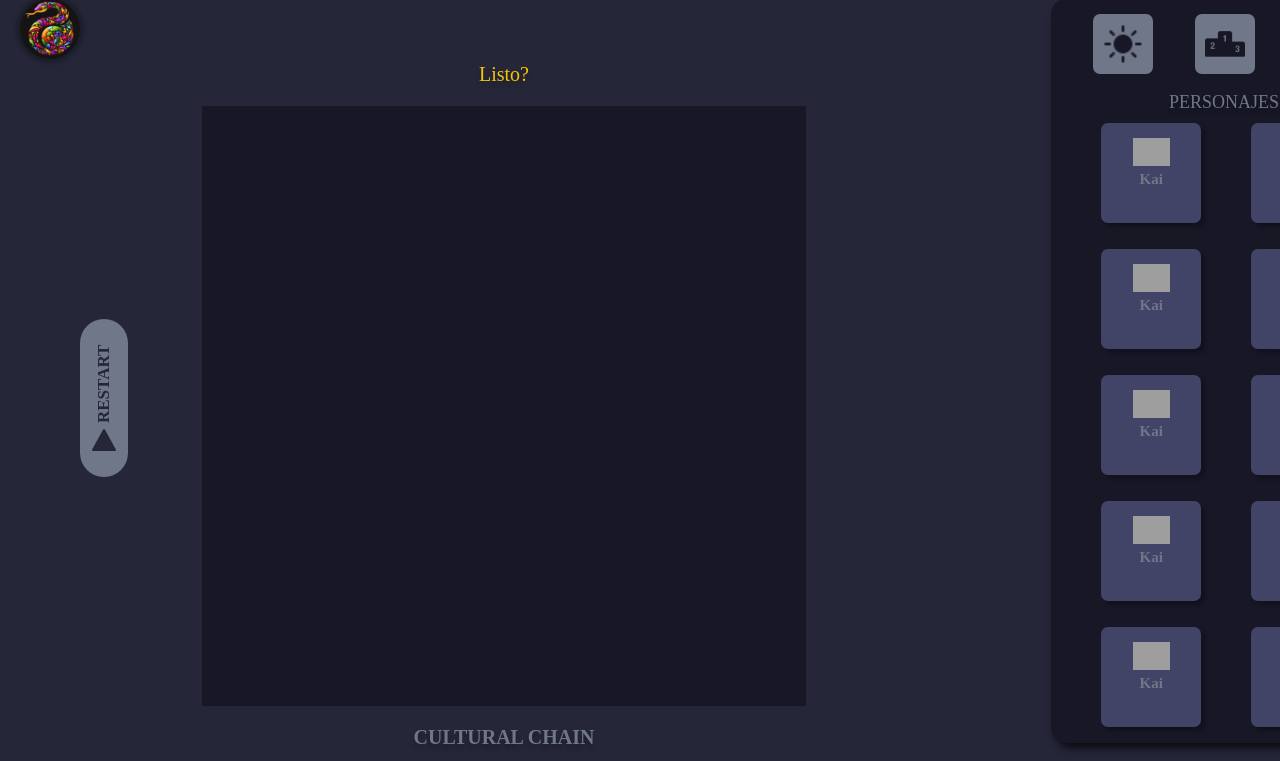
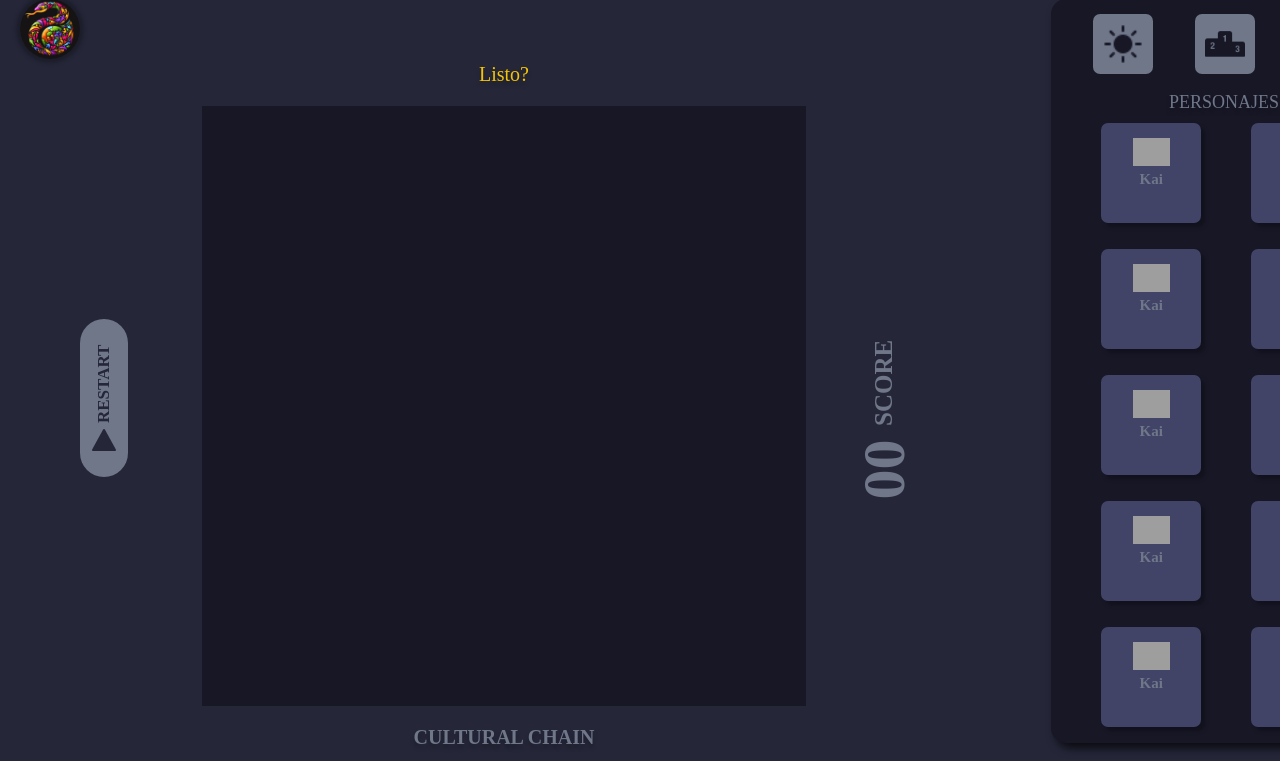
Before and after one commit to nacedodev/2223_2DAW_CULTURAL_CHAIN, a PHP site: page / in a window 1280 px wide; the page is wider, and only the part inside the window is pictured. Shown: the part 16-777 px from the top of that part. Run offline with PHP 8.4, Linux system fonts and the light colour scheme; grey boxes are pictures that could not be loaded.

Commit message:
letras score

```diff
--- a/src/css/style.css
+++ b/src/css/style.css
@@ -53,6 +53,25 @@ body{
     margin: auto;
     display: block;
     top:70px;
+}
+#score{
+    width: 48px;
+    height: 158px;
+    position: relative;
+    left: 860px;
+    bottom: 624px;
+    padding-top: 60px;
+}
+#score>p{
+    color: #6F7789;
+    text-align: center;
+    font-size: 25px;
+    font-weight: 600;
+    transform: rotate(-90deg);
+}
+#score>:nth-child(2){
+    font-size: 60px;
+    margin-top: 0px;
 }
 #nombreapp{
     color: #6F7789;
--- a/src/index.html
+++ b/src/index.html
@@ -16,6 +16,10 @@
             <div id="restart">
                 <p>RESTART</p>
                 <img src="img/iconos/play.png">
+            </div>
+            <div id="score">
+                <p>SCORE</p>
+                <p>00</p>
             </div>
         </div>
         <div id="divderecha">
```
